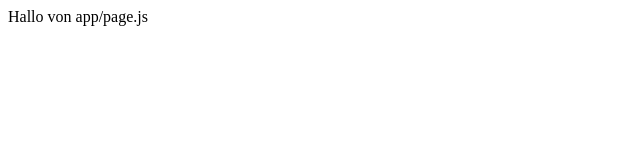
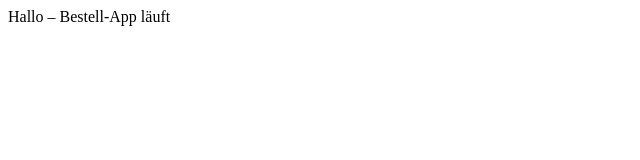
Before and after one commit to WebersOelmuehle/webers-bestellapp3, a Next.js app: page / in a window 1280 px wide. Shown: the top 160 px of the page, without its empty margins (0-640 px from the left). Built offline with nearby package versions, Linux system fonts and the light colour scheme.

Commit message:
Update page.js

```diff
--- a/app/page.js
+++ b/app/page.js
@@ -1,3 +1,3 @@
 export default function Page() {
-  return <main>Hallo von app/page.js</main>;
+  return <main>Hallo – Bestell-App läuft</main>;
 }
```
